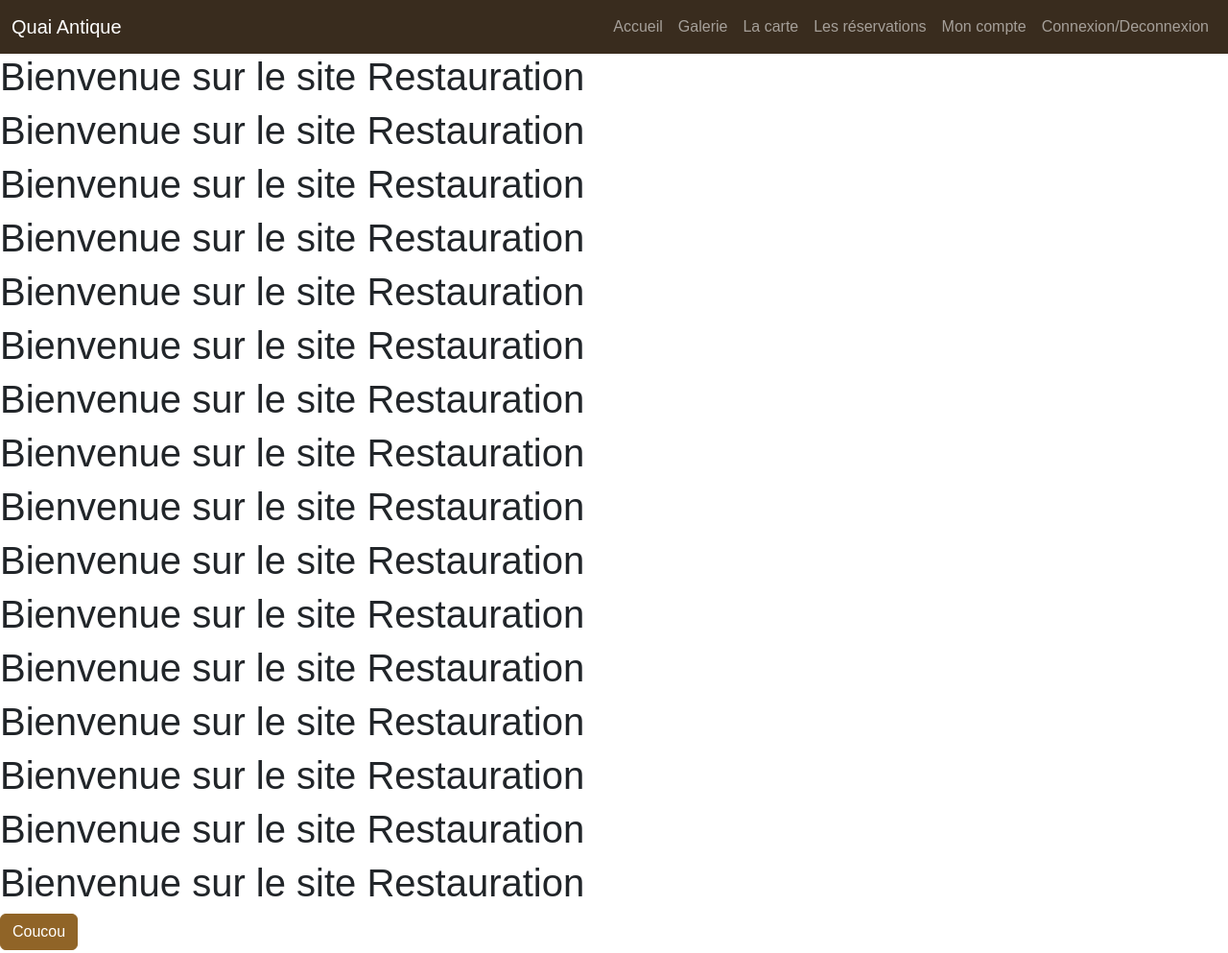
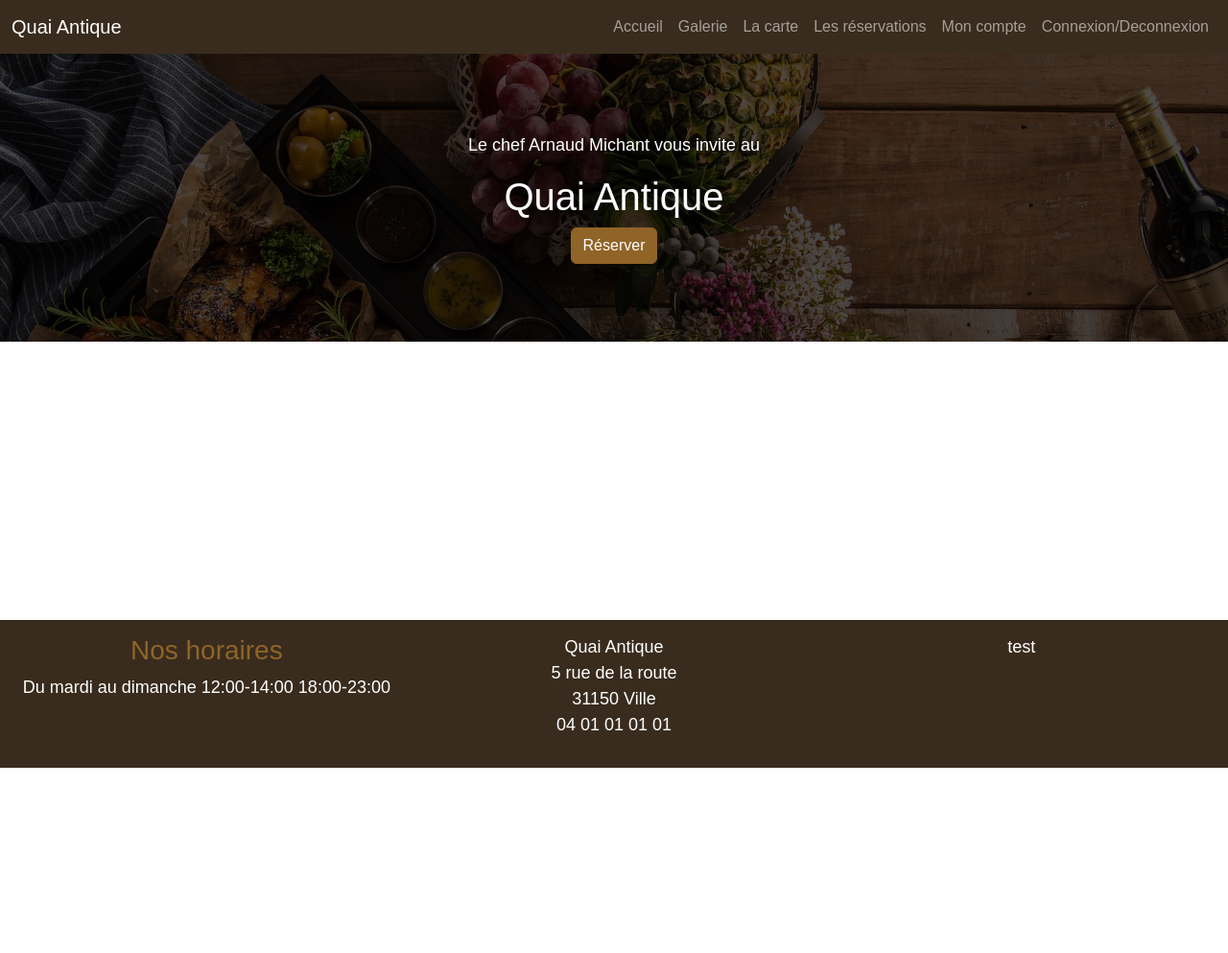
Before and after one commit to Jacob7salih/PT-RESTAURANT, a website with bundled scripts: page index.html in a window 1280 px wide. Shown: the top 993 px of the page at 96% size. After the commit the page ends 800 px from the top, so only its background shows below. Built offline with nearby package versions, Linux system fonts and the light colour scheme.

```diff
--- a/pages/home.html
+++ b/pages/home.html
@@ -1,17 +1,7 @@
-<h1>Bienvenue sur le site Restauration</h1>
-<h1>Bienvenue sur le site Restauration</h1>
-<h1>Bienvenue sur le site Restauration</h1>
-<h1>Bienvenue sur le site Restauration</h1>
-<h1>Bienvenue sur le site Restauration</h1>
-<h1>Bienvenue sur le site Restauration</h1>
-<h1>Bienvenue sur le site Restauration</h1>
-<h1>Bienvenue sur le site Restauration</h1>
-<h1>Bienvenue sur le site Restauration</h1>
-<h1>Bienvenue sur le site Restauration</h1>
-<h1>Bienvenue sur le site Restauration</h1>
-<h1>Bienvenue sur le site Restauration</h1>
-<h1>Bienvenue sur le site Restauration</h1>
-<h1>Bienvenue sur le site Restauration</h1>
-<h1>Bienvenue sur le site Restauration</h1>
-<h1>Bienvenue sur le site Restauration</h1>
-<button class="btn btn-primary">Coucou</button>
+<div class="hero-scene text-center text-white">
+  <div class=" hero-scene-content">
+    <p>Le chef Arnaud Michant vous invite au</p>
+    <h1>Quai Antique</h1>
+    <button class="btn btn-primary">Réserver</button>
+  </div>
+</div>
--- a/scss/main.scss
+++ b/scss/main.scss
@@ -22,3 +22,32 @@
   font-family: "Montserrat", sans-serif;
   font-size: 18px;
 }
+
+.hero-scene {
+  position: relative;
+
+  &::before {
+    content: "";
+    position: absolute;
+    top: 0;
+    left: 0;
+    width: 100%;
+    height: 100%;
+    background-image: url("../images/FondHeroScene.jpg");
+    background-size: cover;
+    filter: brightness(0.3);
+  }
+
+  * {
+    //pour que le contenu soit au dessus du ::before
+    position: relative;
+  }
+
+}
+
+.hero-scene {
+  height: 300px;
+  display: flex;
+  flex-direction: column;
+  justify-content: center;
+}
```
Also changed, not shown: images/Chef Arnaud.jpg (added), images/FondHeroScene.jpg (added), images/Produits frais.jpg (added), images/Réserver.jpg (added), images/foot.jpg (added), images/ma-chef.jpg (added), scss/main.css, 1 other file.
